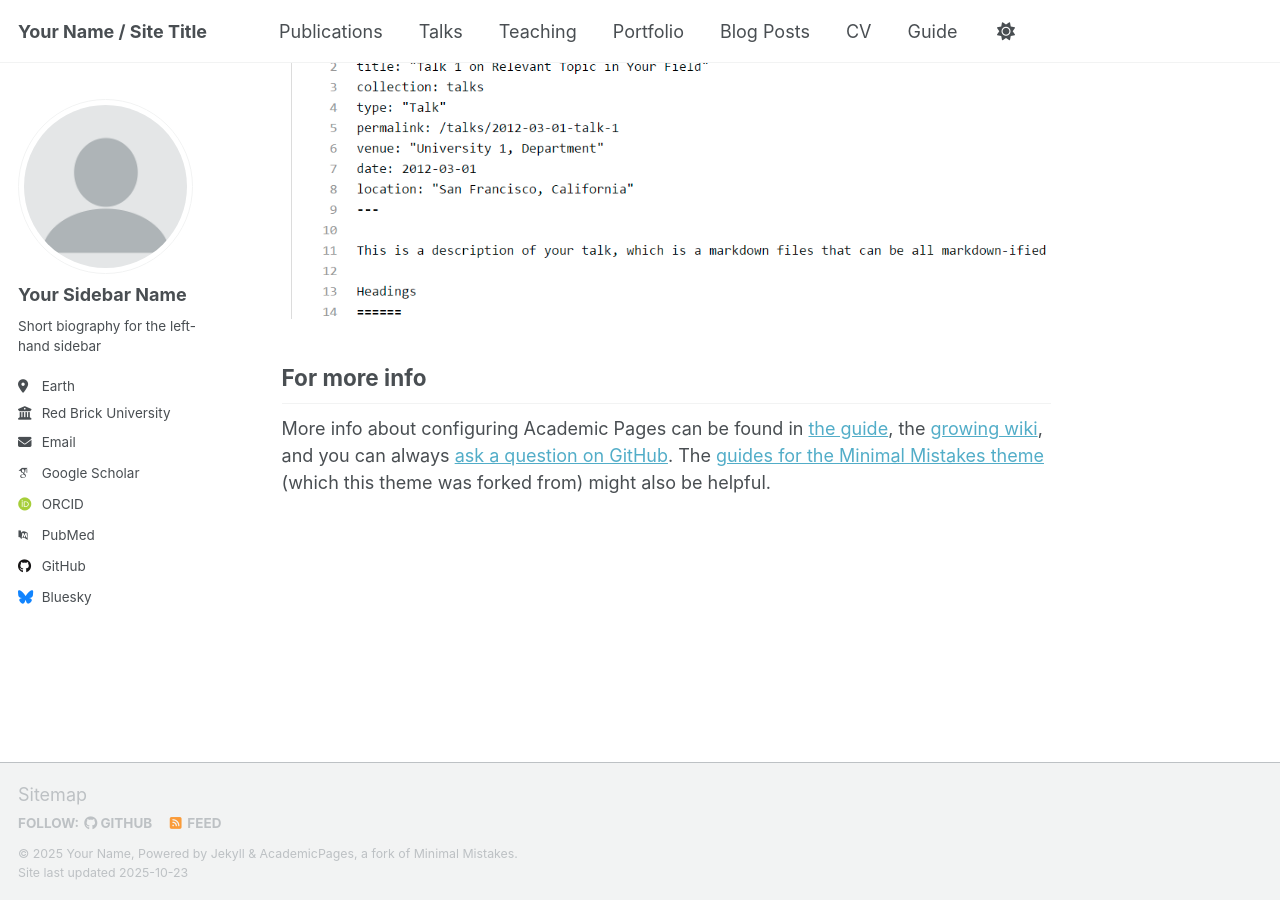
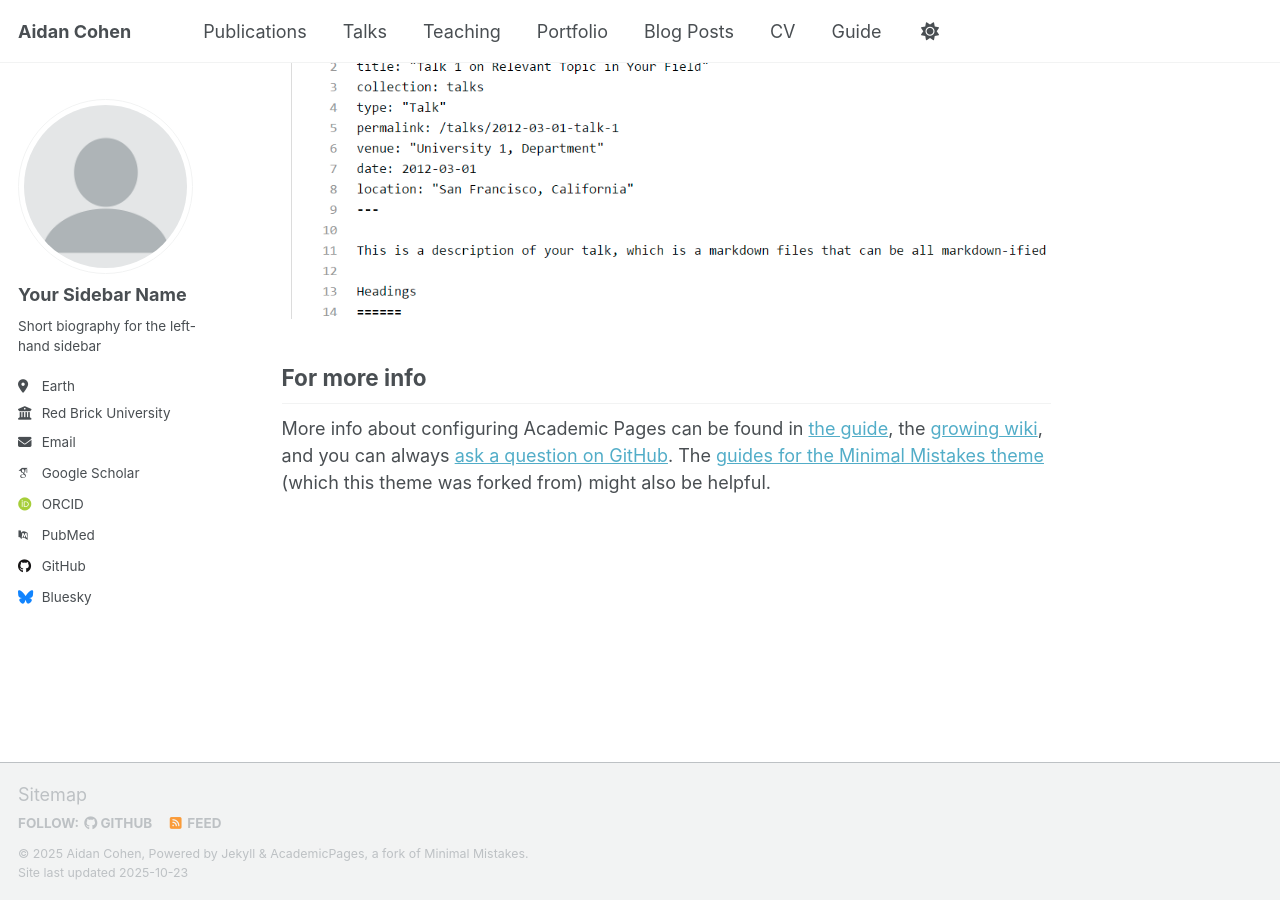
Before and after one commit to acohen10-svg/acohen10-svg.github.io, a Jekyll site: the page built from _pages/about.md, in a window 1280 px wide and 900 px high, scrolled down 2880 px. Built offline with Jekyll 4.4.1, drawn with Linux system fonts in a browser that asks for light colours; some web fonts are replaced; a script that is not in the unit is left out.

Commit message:
Update _config.yml
fixed name of website

```diff
--- a/_config.yml
+++ b/_config.yml
@@ -9,14 +9,14 @@
 # Basic Site Settings
 locale                   : "en-US"
 site_theme               : "default" # Currently available options are "default", "air"
-title                    : "Your Name / Site Title"
+title                    : "Aidan Cohen"
 title_separator          : "-"
-name                     : &name "Your Name"
-description              : &description "Your Name's academic portfolio"   # Update this with a general description of your site, this is the default if not overridden by a page
+name                     : "Aidan Cohen"
+description              : &description "Aidan's academic portfolio"   # Update this with a general description of your site, this is the default if not overridden by a page
 url                      : https://academicpages.github.io # The base hostname & protocol for your site e.g. "https://[your GitHub username].github.io",
                                                            # or if you already have some other page hosted on Github then use "https://[your GitHub username].github.io/[Your Repo Name]"
 baseurl                  : "" # the subpath of your site, e.g. "/blog"
-repository               : "academicpages/academicpages.github.io"
+repository               : "acohen10-svg/acohen10-svg.github.io"
 
 # Site Author - The following control what appear as part of the author content on the side bar.
 #               If a field is blank the icon and link will not appear, otherwise it will be shown.
```
